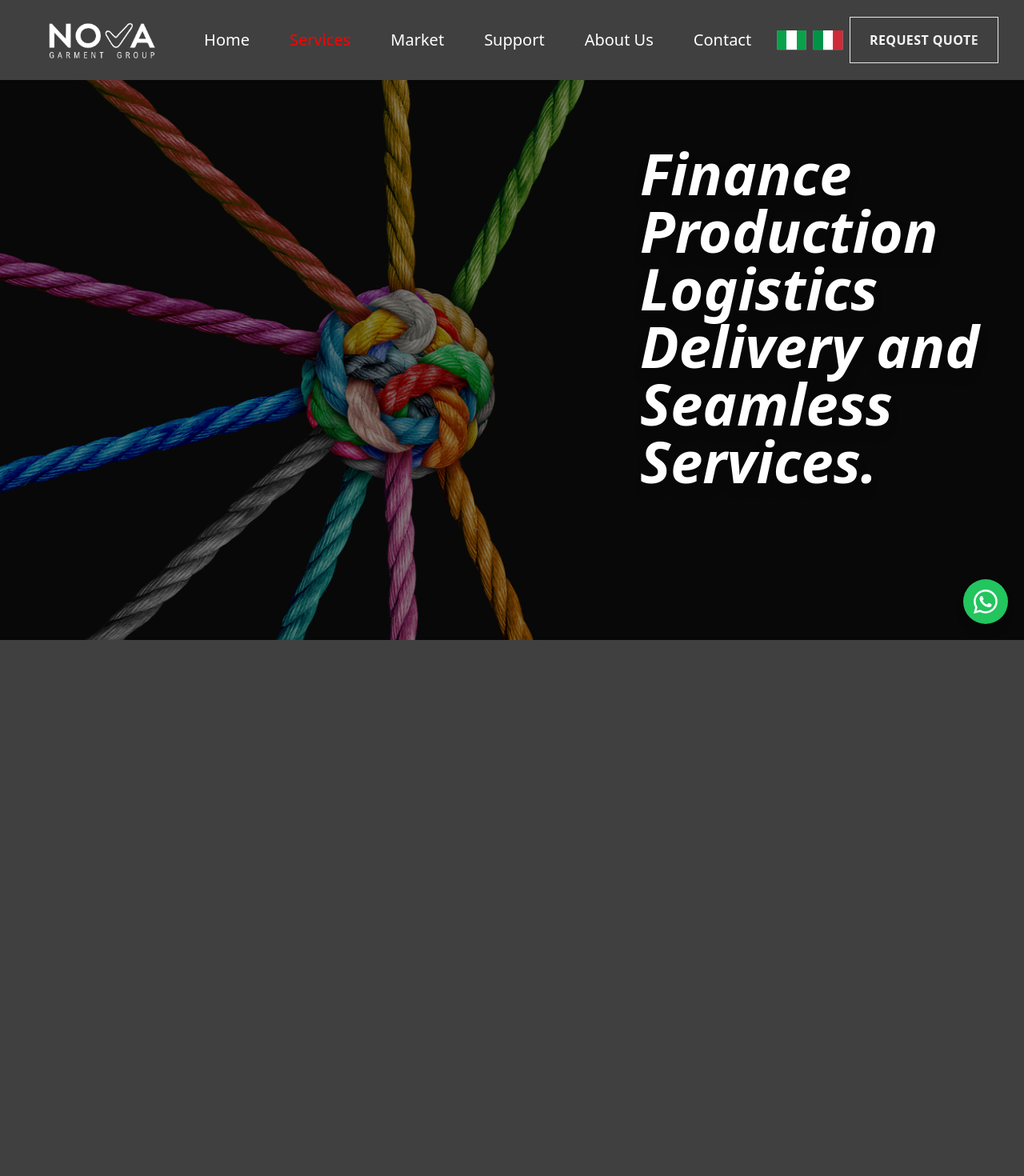
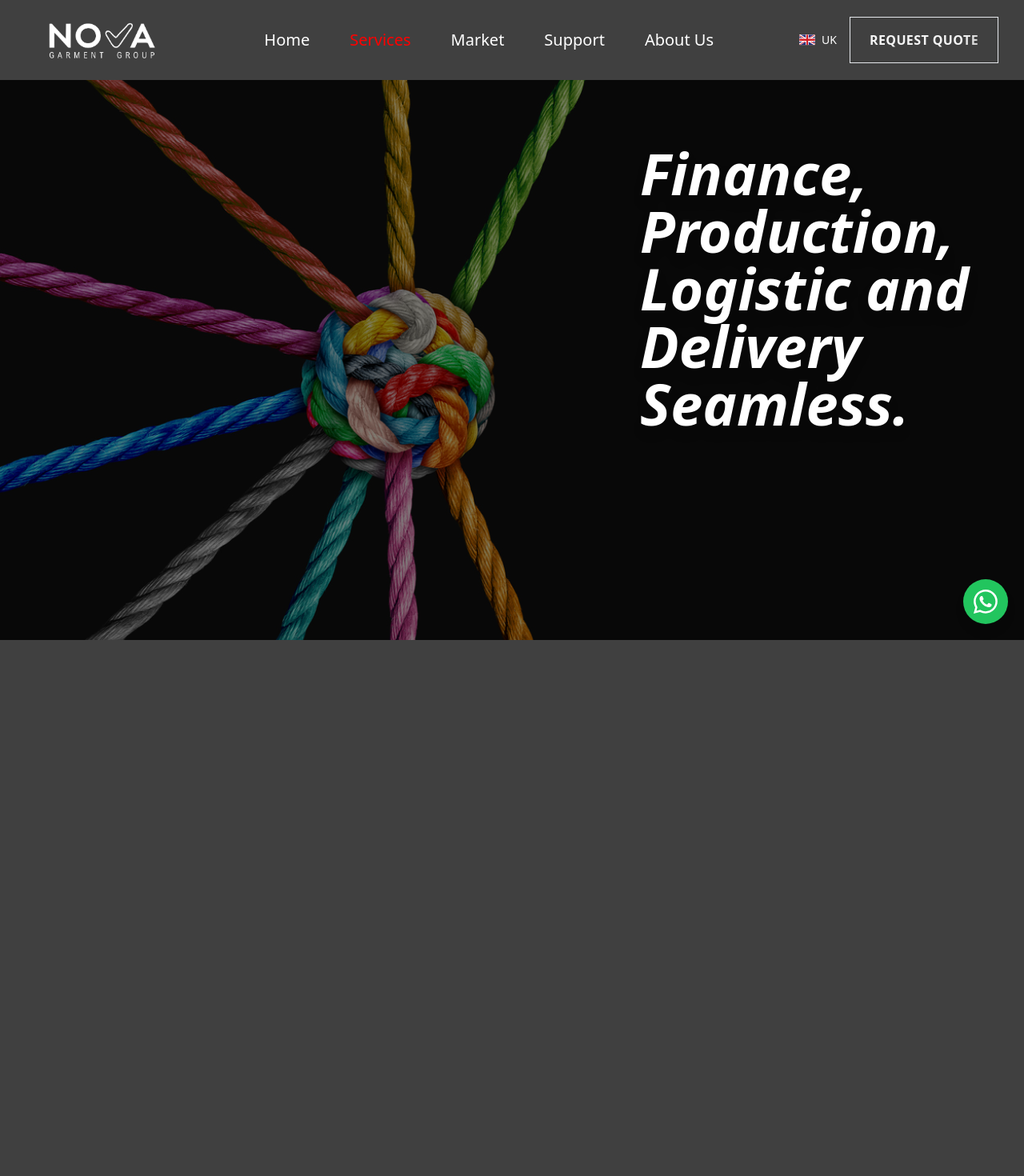
Before and after one commit to yehgs/novagarments, a Next.js app: page /services in a window 1280 px wide. Shown: the top 1470 px of the page at 80% size. Built offline with nearby package versions, Linux system fonts and the light colour scheme.

Commit message:
added video, edited contact etc

```diff
--- a/app/contact/page.tsx
+++ b/app/contact/page.tsx
@@ -4,8 +4,8 @@ import React from 'react';
 
 const Contact = () => {
   return (
-    <div className="w-[100vw] p-20 bg-primary ">
-      <h2 className="md:text-h1 text-h3 font-bold mb-4 text-center text-white">
+    <div className="w-[100vw] p-20 bg-[#e8e8e8] ">
+      <h2 className="md:text-h1 text-h3 font-bold mb-4 text-center text-black">
         Request Quote
       </h2>
       <ContactForm />
--- a/app/faq/page.tsx
+++ b/app/faq/page.tsx
@@ -258,7 +258,7 @@ const FAQPage = () => {
         <div key={index} className="mb-6 border-b border-gray-300">
           <button
             onClick={() => toggleCategory(section.category)}
-            className="w-full text-left text-xl font-semibold py-4 px-2 text-gray-800 bg-gray-100 hover:bg-gray-200 transition-all"
+            className="w-full text-left text-xl font-bold py-4 px-2 text-gray-800 bg-gray-100 hover:bg-gray-200 transition-all"
           >
             {section.category}
           </button>
--- a/app/page.tsx
+++ b/app/page.tsx
@@ -3,6 +3,7 @@ import CustomerFirst from '@/components/sections/home/CustomerFirst';
 import HeroSlider from '@/components/sections/home/HeroSlider';
 import HomeImageCards from '@/components/sections/home/HomeImageCards';
 import Production from '@/components/sections/home/Production';
+import VideoSection from '@/components/sections/home/VideoSection';
 
 export default function Home() {
   return (
@@ -12,6 +13,7 @@ export default function Home() {
       <HomeImageCards />
       <Certificates />
       <CustomerFirst />
+      <VideoSection />
     </div>
   );
 }
--- /dev/null
+++ b/components/Video.tsx
@@ -0,0 +1,45 @@
+'use client';
+
+import { useState } from 'react';
+import { Play } from 'lucide-react';
+
+const Video = () => {
+  const [isPlaying, setIsPlaying] = useState(false);
+
+  const handlePlay = () => {
+    setIsPlaying(true);
+  };
+
+  return (
+    <div className="relative h-full w-full flex items-center justify-center bg-black">
+      {isPlaying ? (
+        <iframe
+          className="absolute inset-0 w-full h-full"
+          src="https://www.youtube.com/embed/61C76aUw8zk?autoplay=1&mute=0"
+          title="YouTube video"
+          allow="accelerometer; autoplay; clipboard-write; encrypted-media; gyroscope; picture-in-picture"
+          allowFullScreen
+          frameBorder="0"
+        ></iframe>
+      ) : (
+        <>
+          <div
+            className="absolute inset-0 w-full h-full bg-cover bg-center p-6"
+            style={{
+              backgroundImage: `url('https://img.youtube.com/vi/61C76aUw8zk/maxresdefault.jpg')`,
+            }}
+          ></div>
+          <button
+            onClick={handlePlay}
+            className="relative z-10 flex items-center justify-center w-24 h-24 bg-white rounded-full group animate-pulse"
+          >
+            <Play className="h-12 w-12 text-primary group-hover:scale-110 transition-transform duration-300" />
+            <div className="absolute inset-0 w-full h-full animate-ping rounded-full bg-primary opacity-20"></div>
+          </button>
+        </>
+      )}
+    </div>
+  );
+};
+
+export default Video;
--- a/components/sections/NavBar.tsx
+++ b/components/sections/NavBar.tsx
@@ -6,10 +6,27 @@ import Link from 'next/link';
 import { usePathname } from 'next/navigation';
 import RequestQuoteBtn from '@/components/RequestQuoteBtn';
 import Image from 'next/image';
+import {
+  Listbox,
+  ListboxButton,
+  ListboxOption,
+  ListboxOptions,
+} from '@headlessui/react';
+
+interface LanguageOption {
+  label: string;
+  value: string;
+  flag: string;
+}
 
 const NavBar: React.FC = () => {
   const pathname = usePathname();
   const [menu, setMenu] = useState(false);
+  const [selectedLanguage, setSelectedLanguage] = useState<LanguageOption>({
+    label: 'UK',
+    value: 'uk',
+    flag: '/images/uk.svg',
+  });
 
   const links = [
     { name: 'Home', path: '/' },
@@ -17,7 +34,11 @@ const NavBar: React.FC = () => {
     { name: 'Market', path: '/market' },
     { name: 'Support', path: '/support' },
     { name: 'About Us', path: '/about' },
-    { name: 'Contact', path: '/contact' },
+  ];
+
+  const languageOptions: LanguageOption[] = [
+    { label: 'UK', value: 'uk', flag: '/images/uk.svg' },
+    { label: 'Italy', value: 'it', flag: '/images/italy.svg' },
   ];
 
   const toggleMenu = () => setMenu((prev) => !prev);
@@ -49,23 +70,44 @@ const NavBar: React.FC = () => {
               </Link>
             ))}
           </div>
-          <div className="flex justify-center  gap-2 items-center">
-            <div className="flex justify-center  gap-2 items-center h-[25px]">
-              <Image
-                height={100}
-                width={150}
-                alt="Nigerian flag"
-                src="/images/nigeria.svg"
-                className="h-full w-auto"
-              />
-              <Image
-                height={100}
-                width={150}
-                alt="italian flag"
-                src="/images/italy.svg"
-                className="h-full w-auto"
-              />
-            </div>
+          <div className="flex items-center gap-4">
+            {/* Language Dropdown */}
+            <Listbox value={selectedLanguage} onChange={setSelectedLanguage}>
+              <div className="relative">
+                <ListboxButton className="flex items-center gap-2">
+                  <Image
+                    src={selectedLanguage.flag}
+                    alt={selectedLanguage.label}
+                    width={20}
+                    height={20}
+                    className="h-5 w-5"
+                  />
+                  <span className="text-sm font-medium">
+                    {selectedLanguage.label}
+                  </span>
+                </ListboxButton>
+                <ListboxOptions className="absolute mt-2 w-40 bg-white rounded-md shadow-lg py-1 z-50">
+                  {languageOptions.map((language) => (
+                    <ListboxOption
+                      key={language.value}
+                      value={language}
+                      className="cursor-pointer px-4 py-2 text-sm data-[focus]:bg-blue-100 text-black hover:bg-blue-100"
+                    >
+                      <div className="flex items-center gap-2">
+                        <Image
+                          src={language.flag}
+                          alt={language.label}
+                          width={20}
+                          height={20}
+                          className="h-5 w-5"
+                        />
+                        <span>{language.label}</span>
+                      </div>
+                    </ListboxOption>
+                  ))}
+                </ListboxOptions>
+              </div>
+            </Listbox>
             <RequestQuoteBtn />
           </div>
         </div>
@@ -101,28 +143,53 @@ const NavBar: React.FC = () => {
                     className={`transition-all duration-300 ${
                       link.path === pathname ? 'text-accent' : 'text-gray'
                     } hover:text-accent`}
-                    onClick={toggleMenu} // Close menu on link click
+                    onClick={toggleMenu}
                   >
                     {link.name}
                   </Link>
                 ))}
+                <div className="flex items-center gap-4">
+                  <Listbox
+                    value={selectedLanguage}
+                    onChange={setSelectedLanguage}
+                  >
+                    <div className="relative">
+                      <ListboxButton className="flex items-center gap-2">
+                        <Image
+                          src={selectedLanguage.flag}
+                          alt={selectedLanguage.label}
+                          width={20}
+                          height={20}
+                          className="h-5 w-5"
+                        />
+                        <span className="text-sm font-medium">
+                          {selectedLanguage.label}
+                        </span>
+                      </ListboxButton>
+                      <ListboxOptions className="absolute mt-2 w-40 bg-white rounded-md shadow-lg py-1 z-50">
+                        {languageOptions.map((language) => (
+                          <ListboxOption
+                            key={language.value}
+                            value={language}
+                            className="cursor-pointer px-4 py-2 text-sm data-[focus]:bg-blue-100 text-black"
+                          >
+                            <div className="flex items-center gap-2">
+                              <Image
+                                src={language.flag}
+                                alt={language.label}
+                                width={20}
+                                height={20}
+                                className="h-5 w-5"
+                              />
+                              <span>{language.label}</span>
+                            </div>
+                          </ListboxOption>
+                        ))}
+                      </ListboxOptions>
+                    </div>
+                  </Listbox>
+                </div>
                 <RequestQuoteBtn />
-                <div className="flex justify-start gap-2 items-center h-[25px] mb-2">
-                  <Image
-                    height={100}
-                    width={150}
-                    alt="Nigerian flag"
-                    src="/images/nigeria.svg"
-                    className="h-full w-auto"
-                  />
-                  <Image
-                    height={100}
-                    width={150}
-                    alt="italian flag"
-                    src="/images/italy.svg"
-                    className="h-full w-auto"
-                  />
-                </div>
               </div>
             )}
           </div>
--- a/components/sections/about/AboutHero.tsx
+++ b/components/sections/about/AboutHero.tsx
@@ -9,7 +9,7 @@ const AboutHero = () => {
   return (
     <div className="w-full flex flex-col md:flex-row container">
       <div
-        className="md:w-1/2 w-full h-[90vh] hidden md:block md:order-1 order-2 2xl:h-[60vh] 3xl:h-[30vh]"
+        className="md:w-1/2 w-full h-[90vh] hidden md:block md:order-1 order-2 lg:h-[55vh] 2xl:h-[60vh] 3xl:h-[30vh]"
         style={{
           backgroundImage: `url('/images/pic27.jpg')`,
           backgroundSize: 'cover',
--- a/components/sections/contact/contactForm.tsx
+++ b/components/sections/contact/contactForm.tsx
@@ -21,7 +21,7 @@ const ContactForm: React.FC = () => {
     role: '',
     companyName: '',
     nationality: null as Option | null,
-    garmentSector: null as Option | null,
+    garmentSector: [] as Option[],
     address: '',
     phone: '',
     email: '',
@@ -63,10 +63,13 @@ const ContactForm: React.FC = () => {
     });
   };
 
-  const handleSelectChange = (field: string, selectedOption: Option | null) => {
+  const handleSelectChange = (
+    field: string,
+    selectedOptions: Option[] | null
+  ) => {
     setFormData((prevState) => ({
       ...prevState,
-      [field]: selectedOption,
+      [field]: selectedOptions || [],
     }));
   };
 
@@ -94,7 +97,9 @@ const ContactForm: React.FC = () => {
           role: formData.role,
           companyName: formData.companyName,
           nationality: formData.nationality?.label || 'N/A',
-          garmentSector: formData.garmentSector?.label || 'N/A',
+          garmentSector: formData.garmentSector
+            .map((sector) => sector.label)
+            .join(', '),
           address: formData.address,
           phone: formData.phone,
           email: formData.email,
@@ -115,7 +120,7 @@ const ContactForm: React.FC = () => {
           role: '',
           companyName: '',
           nationality: null,
-          garmentSector: null,
+          garmentSector: [],
           address: '',
           phone: '',
           email: '',
@@ -187,6 +192,7 @@ const ContactForm: React.FC = () => {
           </label>
           <DynamicSelect
             id="garmentSector"
+            isMulti
             options={convertToOptions([
               'Fashion',
               'Underwear',
@@ -195,9 +201,9 @@ const ContactForm: React.FC = () => {
               'Promo Wear',
               'Workwear',
             ])}
-            value={formData.garmentSector || null}
+            value={formData.garmentSector}
             onChange={(newValue) =>
-              handleSelectChange('garmentSector', newValue as Option | null)
+              handleSelectChange('garmentSector', newValue as Option[])
             }
           />
         </div>
--- /dev/null
+++ b/components/sections/home/VideoSection.tsx
@@ -0,0 +1,11 @@
+import Video from '@/components/Video';
+
+const VideoSection = () => {
+  return (
+    <div className="h-[100vh] w-full 3xl:h-[50vh]">
+      <Video />
+    </div>
+  );
+};
+
+export default VideoSection;
--- a/components/sections/service/ServiceHero.tsx
+++ b/components/sections/service/ServiceHero.tsx
@@ -9,7 +9,7 @@ const ServiceHero = () => {
         firstTextClassName=""
         secondTextClassName="md:text-7xl text-4xl italic font-bold max-w-md py-20 text-center md:text-left"
         firstText=""
-        secondText="Finance Production Logistics Delivery and Seamless Services."
+        secondText="Finance, Production, Logistic and Delivery Seamless."
       />
     </div>
   );
--- a/components/sections/service/ServiceSection.tsx
+++ b/components/sections/service/ServiceSection.tsx
@@ -7,60 +7,66 @@ const ServiceSection = () => {
       cardBgColor: '#e8e8e8',
       imgClassName: '',
       title: 'COLLECTION AND PRODUCTION',
-      text: 'You will be able to create customized collections and request tailor-made productions, staying connected to the processes at every stage. Thanks to our integrated platform, you will have full control and visibility over every detail, from design to production.',
+      text2:
+        'You will be able to create customized collections and request tailor-made productions, staying connected to the processes at every stage. Thanks to our integrated platform, you will have full control and visibility over every detail, from design to production.',
       titleClassName: 'text-[1.5rem] font-bold',
       textClassName: 'text-base',
-      cardClassName: 'lg:py-20 md:py-10 md:px-16 lg:px-24 px-6 py-8',
+      cardClassName: 'lg:py-20 md:py-10 px-6 py-8',
     },
     {
       path: '/images/pic11.jpg',
       cardBgColor: 'white',
       imgClassName: '',
       title: 'ACHIEVE YOUR TARGET PRICE',
-      text: 'Access selected suppliers and take advantage of economies of scale to get the best value for money. With us, you save money without sacrificing quality.',
+      text2:
+        'Access selected suppliers and take advantage of economies of scale to get the best value for money. With us, you save money without sacrificing quality.',
       titleClassName: 'text-[1.5rem] font-bold',
       textClassName: 'text-base',
-      cardClassName: 'lg:py-20 md:py-10 md:px-16 lg:px-24 px-6 py-8',
+      cardClassName: 'lg:py-20 md:py-10 px-6 py-8',
     },
     {
       path: '/images/pic12.jpg',
       cardBgColor: '#e8e8e8',
       imgClassName: '',
       title: 'QUALITY GUARANTEED WITH AQL',
-      text: 'Our quality control service based on AQL (Acceptance Quality Limit) is designed to ensure that your products meet the highest standards of quality and compliance. We work to guarantee maximum customer satisfaction, minimize defects, and optimize production processes.',
+      text2:
+        'Our quality control service based on AQL (Acceptance Quality Limit) is designed to ensure that your products meet the highest standards of quality and compliance. We work to guarantee maximum customer satisfaction, minimize defects, and optimize production processes.',
       titleClassName: 'text-[1.5rem] font-bold',
       textClassName: 'text-base',
-      cardClassName: 'lg:py-20 md:py-10 md:px-16 lg:px-24 px-6 py-8',
+      cardClassName: 'lg:py-20 md:py-10 px-6 py-8',
     },
     {
       path: '/images/pic6.jpg',
       cardBgColor: 'white',
       imgClassName: '',
       title: 'INTERNATIONAL FREIGHTS',
-      text: 'By sea, air or SEA/AIR, choose the best solution for your time and budget. Customs and tax warehousing: Eliminate upfront costs on VAT with our tax-authorized warehouse in the Netherlands.',
+      text2:
+        'By sea, air or SEA/AIR, choose the best solution for your time and budget. Customs and tax warehousing: Eliminate upfront costs on VAT with our tax-authorized warehouse in the Netherlands.',
       titleClassName: 'text-[1.5rem] font-bold',
       textClassName: 'text-base',
-      cardClassName: 'lg:py-20 md:py-10 md:px-16 lg:px-24 px-6 py-8',
+      cardClassName: 'lg:py-20 md:py-10 px-6 py-8',
     },
     {
       path: '/images/pic4.jpg',
       cardBgColor: '#e8e8e8',
       imgClassName: '',
       title: 'YOUR DELIVERY DATE',
-      text: 'We offer a distribution service across Europe, ensuring delivery within 48 hours. We can handle shipments of all sizes, from single parcels to full loads, ensuring optimal efficiency and punctuality. Trust us for a secure and professional service.',
+      text2:
+        'We offer a distribution service across Europe, ensuring delivery within 48 hours. We can handle shipments of all sizes, from single parcels to full loads, ensuring optimal efficiency and punctuality. Trust us for a secure and professional service.',
       titleClassName: 'text-[1.5rem] font-bold',
       textClassName: 'text-base',
-      cardClassName: 'lg:py-20 md:py-10 md:px-16 lg:px-24 px-6 py-8',
+      cardClassName: 'lg:py-20 md:py-10 px-6 py-8',
     },
     {
       path: '/images/pic13.jpg',
       cardBgColor: 'white',
       imgClassName: '',
       title: 'CUSTOMIZED SERVICE',
-      text: "Our service simplifies your company's financial management, ensuring that your orders are initiated quickly and without banking obstacles. We provide support to streamline payment flows, overcome bureaucratic complexities, and ensure operational continuity with flexible financial solutions.",
+      text2:
+        "Our service simplifies your company's financial management, ensuring that your orders are initiated quickly and without banking obstacles. We provide support to streamline payment flows, overcome bureaucratic complexities, and ensure operational continuity with flexible financial solutions.",
       titleClassName: 'text-[1.5rem] font-bold',
       textClassName: 'text-base',
-      cardClassName: 'lg:py-20 md:py-10 md:px-16 lg:px-24 px-6 py-8',
+      cardClassName: 'lg:py-20 md:py-10 px-6 py-8',
     },
   ];
   return (
@@ -72,9 +78,9 @@ const ServiceSection = () => {
             cardBgColor={item.cardBgColor}
             imgClassName={item.imgClassName}
             title={item.title}
-            text={item.text}
+            text2={item.text2}
             titleClassName={item.titleClassName}
-            textClassName={item.textClassName}
+            text2ClassName={item.textClassName}
             cardClassName={item.cardClassName}
           />
         </div>
--- a/package.json
+++ b/package.json
@@ -9,6 +9,7 @@
     "lint": "next lint"
   },
   "dependencies": {
+    "@headlessui/react": "^2.2.0",
     "country-state-city": "^3.2.1",
     "emailjs-com": "^3.2.0",
     "framer-motion": "^11.14.4",
```
Also changed, not shown: components/sections/Footer.tsx (+6 -6 lines), public/images/uk.svg (added), 1 other file (tests, documents, lock files or other folders).
